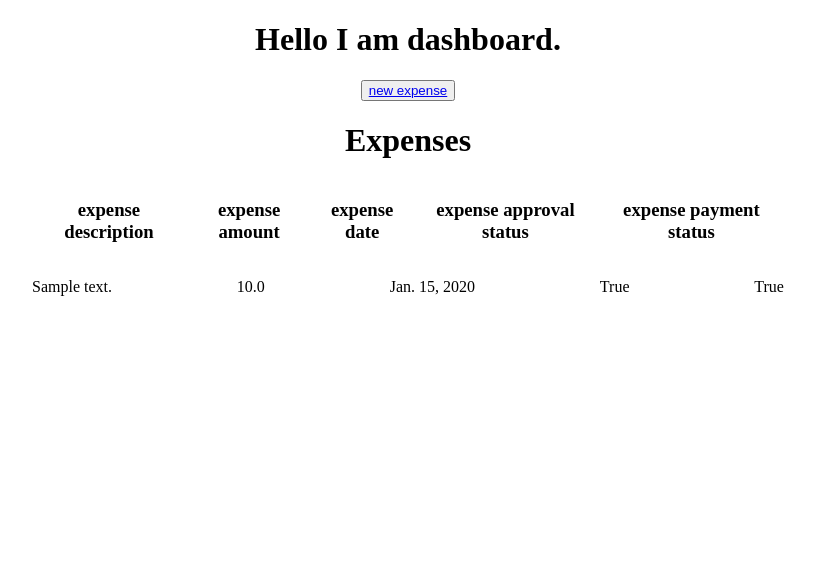
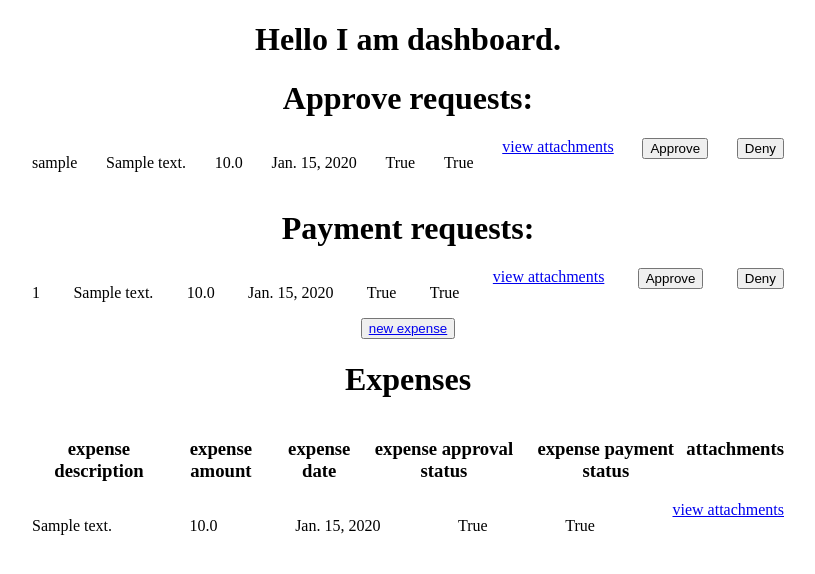
Before and after one commit to Kanishka5/addverb2, a Django app: template expense/templates/dashboard.html in a window 1280 px wide. Shown: the top 574 px of the page, without its empty margins (232-1047 px from the left). Run offline with Django 3.2, Linux system fonts and the light colour scheme; the template is opened without the code that fills it: values that come from a table or form of the project are taken from there, others are empty; tables that the repository leaves empty hold one stand-in row (values such as "Sample post").

Commit message:
aceept or reject expense

```diff
--- a/expense/models.py
+++ b/expense/models.py
@@ -7,7 +7,8 @@ PROFILE_CHOICES = (("1", "Manager"), ("2", "Engineer"), ("3", "Accountant"))
 
 # employee table ->
 class Employee(AbstractUser):
-    username = models.CharField(blank=False, max_length=20, unique=True)
+    username = models.CharField(blank=False, max_length=20,
+                                unique=True)  #employee id
     name = models.CharField(blank=False, max_length=50, default='admin')
     accountno = models.CharField(blank=False, max_length=30, default='00000')
     email = models.EmailField(blank=False)
@@ -33,7 +34,7 @@ class Expense(models.Model):
     description = models.CharField(blank=False, max_length=100)
     date = models.DateField(blank=False)
     attachments = models.FileField(blank=False,
-                                   default='sample',
+                                   default='attachments/sample',
                                    upload_to='attachments/')
     approvalstatus = models.BooleanField(default=False)
     paymentstatus = models.BooleanField(default=False)
--- a/expense/templates/dashboard.html
+++ b/expense/templates/dashboard.html
@@ -7,6 +7,59 @@
   </head>
   <body style="text-align: center">
     <h1>Hello I am dashboard.</h1>
+    <!-- for manager -->
+    {% if approvereq %}
+    <h1>Approve requests:</h1>
+    {% for expense in approvereq %}
+    <div style="margin: 0 20vw; display: flex; justify-content: space-between">
+      <p>{{expense.username}}</p>
+      <p>{{expense.description}}</p>
+      <p>{{expense.amount}}</p>
+      <p>{{expense.date}}</p>
+      <p>{{expense.approvalstatus}}</p>
+      <p>{{expense.paymentstatus}}</p>
+      <a href="/media/{{expense.attachments}}" target="__blank"
+        >view attachments</a
+      >
+      <form action="/approval/" method="post">
+        {% csrf_token %}
+        <input type="hidden" name="expenseid" value="{{expense.id}}" />
+        <input type="submit" name="Approval" value="Approve" />
+      </form>
+      <form action="/approval/" method="post">
+        {% csrf_token %}
+        <input type="submit" name="Approval" value="Deny" />
+      </form>
+    </div>
+    {% endfor %} {% endif %}
+
+    <!-- for accountant -->
+    {% if payreq %}
+    <h1>Payment requests:</h1>
+    {% for expense in payreq %}
+    <div style="margin: 0 20vw; display: flex; justify-content: space-between">
+      <p>{{expense.id}}</p>
+      <p>{{expense.description}}</p>
+      <p>{{expense.amount}}</p>
+      <p>{{expense.date}}</p>
+      <p>{{expense.approvalstatus}}</p>
+      <p>{{expense.paymentstatus}}</p>
+      <a href="/media/{{expense.attachments}}" target="__blank"
+        >view attachments</a
+      >
+      <form action="/paymentreq/" method="post">
+        {% csrf_token %}
+        <input type="hidden" name="expenseid" value="{{expense.id}}" />
+        <input type="submit" name="Approval" value="Approve" />
+      </form>
+      <form action="/paymentreq/" method="post">
+        {% csrf_token %}
+        <input type="submit" name="Approval" value="Deny" />
+      </form>
+    </div>
+    {% endfor %} {% endif %}
+
+    <!-- for all -->
     <button type="button">
       <a href="{% url 'expenseform' %}"> new expense </a>
     </button>
@@ -20,6 +73,7 @@
         <h3>expense date</h3>
         <h3>expense approval status</h3>
         <h3>expense payment status</h3>
+        <h3>attachments</h3>
       </div>
 
       {% for expense in expenses %}
@@ -31,6 +85,9 @@
         <p>{{expense.date}}</p>
         <p>{{expense.approvalstatus}}</p>
         <p>{{expense.paymentstatus}}</p>
+        <a href="/media/{{expense.attachments}}" target="__blank"
+          >view attachments</a
+        >
       </div>
       {% endfor %}
     </div>
--- a/expense/urls.py
+++ b/expense/urls.py
@@ -1,6 +1,8 @@
 from django.urls import path
 from expense import views
 from django.views.generic.base import TemplateView
+from django.conf.urls.static import static
+from django.conf import settings
 
 urlpatterns = [
     path('', views.home),
@@ -8,5 +10,7 @@ urlpatterns = [
     path('signin/', views.signin, name='signin'),
     path('logout/', views.logoutReq, name='logout'),
     path('dashboard/', views.dashboard, name='dashboard'),
-    path('expense/', views.expenseform, name="expenseform")
-]
+    path('expense/', views.expenseform, name="expenseform"),
+    path('approval/', views.approve, name="approve"),
+    path('paymentreq/', views.paymentreq, name="paymentreq")
+] + static(settings.MEDIA_URL, document_root=settings.MEDIA_ROOT)
```
Also changed, not shown: addverb/settings.py (+7 -13 lines), expense/views.py (+47 -5 lines).
